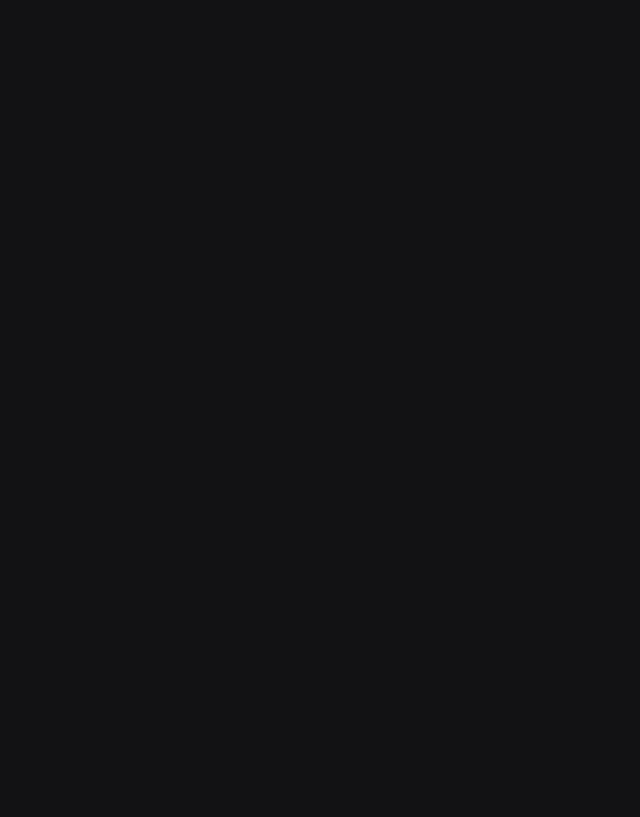
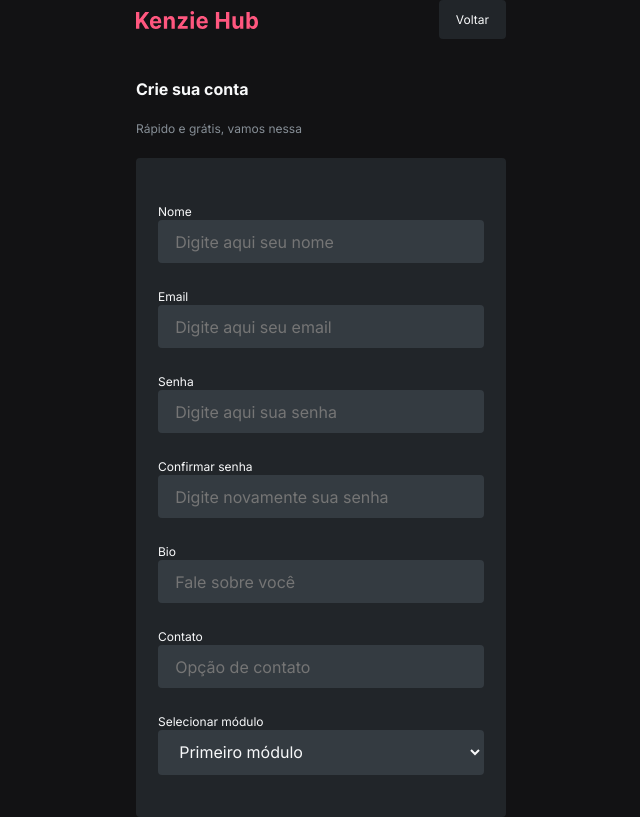
Before and after one commit to Danielle-Luz/Kenzie-Hub, a React (Create React App) app: page /register in a window 1280 px wide. Shown: the whole page, without its empty margins (319-959 px from the left). Built offline with nearby package versions, Linux system fonts and the light colour scheme.

Commit message:
fix: routes return

```diff
--- a/src/Routes/index.jsx
+++ b/src/Routes/index.jsx
@@ -5,10 +5,12 @@ import { Register } from "./../pages/Register";
 /* import { Dashboard } from "./../pages/Dashboard"; */
 
 export function Routes () {
-    <RoutesWrapper>{/*
-        <Route path="/login" element={Login} /> */}
-        <Route path="/register" element={Register} />{/*
-        <Route path="/dashboard" element={Dashboard} /> */}{/*
-        <Route path="*" element={Dashboard} /> */}
-    </RoutesWrapper>
+    return (
+        <RoutesWrapper>{/*
+            <Route path="/login" element={Login} /> */}
+            <Route path="/register" element={<Register />} />{/*
+            <Route path="/dashboard" element={Dashboard} /> */}{/*
+            <Route path="*" element={Dashboard} /> */}
+        </RoutesWrapper>
+    );
 }
--- a/src/index.js
+++ b/src/index.js
@@ -15,6 +15,7 @@ root.render(
     <ThemeProvider theme={theme}>
       <BrowserRouter>
         <GlobalStyles />
+        <App />
       </BrowserRouter>
     </ThemeProvider>
   </React.StrictMode>
```
